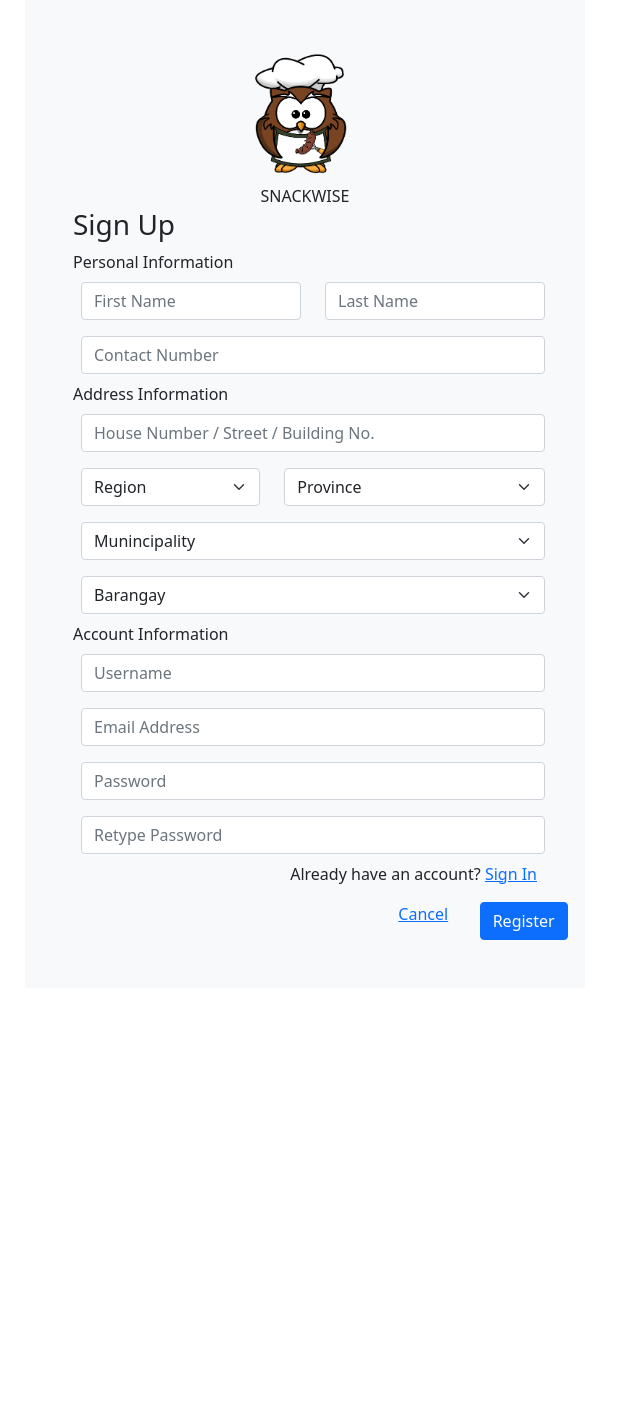
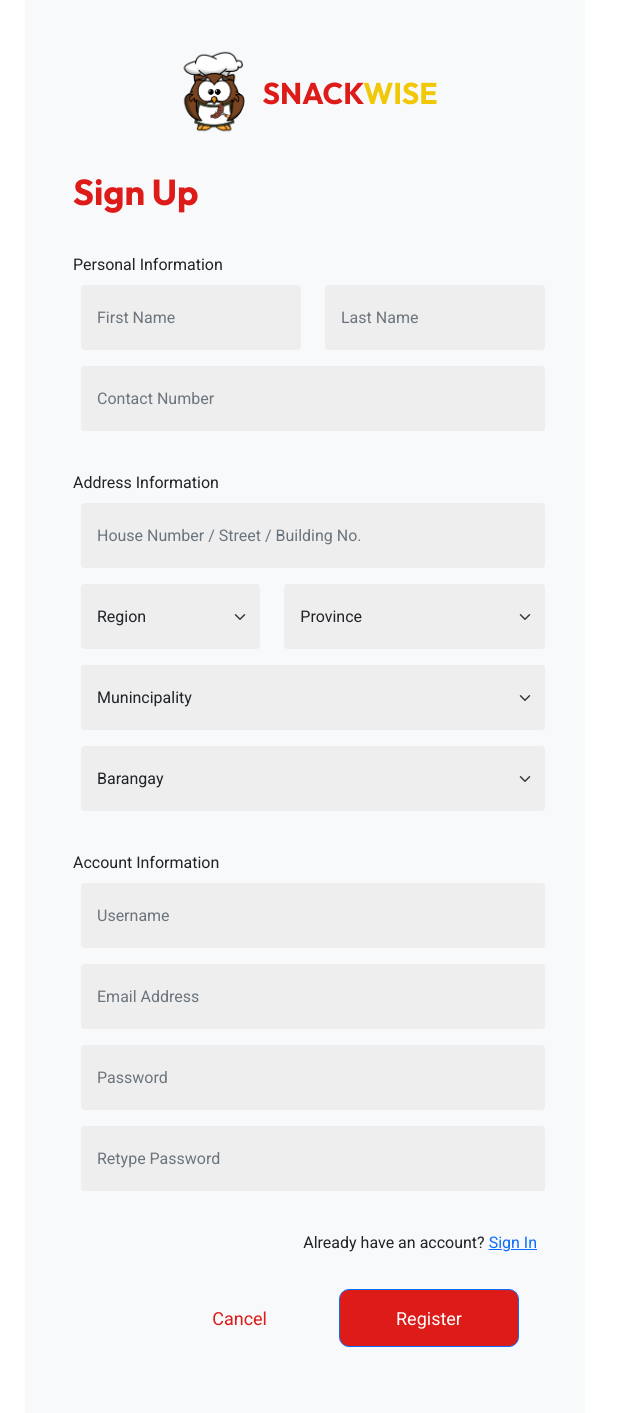
Before and after one commit to darwannn/snackwise-ordering-system, a PHP site: page /account/register.php in a window 1280 px wide. Shown: the whole page, without its empty margins (335-975 px from the left). Before the commit the page ends 940 px from the top, so only its background shows below. Run offline with PHP 8.4, Linux system fonts and the light colour scheme.

Commit message:
Design Applied to Signup Page
+ Added Snackwise logo at top of the forms (Registration and Login Page)

```diff
--- a/public_html/account/register.php
+++ b/public_html/account/register.php
@@ -6,6 +6,11 @@
     <meta http-equiv="X-UA-Compatible" content="IE=edge">
     <meta name="viewport" content="width=device-width, initial-scale=1.0">
     <title>Register | Snackwise</title>
+
+    <!-- FONT LINKS -->
+    <link rel="preconnect" href="https://fonts.googleapis.com">
+    <link rel="preconnect" href="https://fonts.gstatic.com" crossorigin>
+    <link href="https://fonts.googleapis.com/css2?family=Outfit:wght@400;700&family=Roboto:ital,wght@0,400;0,700;1,400;1,700&display=swap" rel="stylesheet">
 
     <!-- BOOTSTRAP CSS -->
     <link href="https://cdn.jsdelivr.net/npm/bootstrap@5.0.2/dist/css/bootstrap.min.css" rel="stylesheet" integrity="sha384-EVSTQN3/azprG1Anm3QDgpJLIm9Nao0Yz1ztcQTwFspd3yD65VohhpuuCOmLASjC" crossorigin="anonymous">
@@ -24,14 +29,18 @@ Pwede mo tanggalin yung mga tabel na tags.
     <div class="parent-container">
 
         <div class="container bg-light p-5 form-container">
-            <div class="row snackwise-label">
-                <img src="../img/penguin.png" class="snackwise-icon" alt="Snackwise Logo">
-                <span class="text-center snackwise-text">SNACKWISE</span>
+            <div class="snackwise-label">
+                <div class="brand-icon">
+                    <img src="../img/penguin.png" class="snackwise-icon" alt="Snackwise Logo">
+                </div>
+                <div class="brand-name">
+                    <span class="red">SNACK<span class="yellow">WISE</span></span>
+                </div>
             </div>
             <form id="account_form" method="POST">
 
                 <div class="row">
-                    <div class="col">
+                    <div class="col form-header">
                         <h3>Sign Up</h3>
                     </div>
                 </div>
@@ -39,7 +48,7 @@ Pwede mo tanggalin yung mga tabel na tags.
                     <span id="success_message"></span>
                     <span id="error_message"></span>
                 </div>
-                <section class="personal_information_sec">
+                <section class="personal-information-sec input section">
                     <div class="row">
                         <span>Personal Information</span>
                     </div>
@@ -65,7 +74,7 @@ Pwede mo tanggalin yung mga tabel na tags.
                     </div>
                 </section>
 
-                <section class="address_information_sec">
+                <section class="address-information-sec input-section">
                     <div class="row">
                         <span>Address Information</span>
                     </div>
@@ -111,7 +120,7 @@ Pwede mo tanggalin yung mga tabel na tags.
                     </div>
                 </section>
 
-                <section class="account_information_sec">
+                <section class="account-information-sec input-section">
                     <div class="row">
                         <span>Account Information</span>
                     </div>
@@ -153,12 +162,11 @@ Pwede mo tanggalin yung mga tabel na tags.
                         <p class="text-end">Already have an account? <a href="../account/login.php">Sign In</a></p>
                     </div>
                 </div>
-                <div class="row justify-content-end">
-                    <div class="col-md-2 col-3">
-                        <a href="index.html">Cancel</a>
+                <div class="form-end-btn">
+                    <div class="">
+                        <a href="index.html" id="cancel">Cancel</a>
                     </div>
-                    <div class="col-md-2 col-3">
-
+                    <div class="">
                         <button type="button" id="register" class="btn btn-primary"> Register</button>
                     </div>
 
--- a/public_html/css/register.css
+++ b/public_html/css/register.css
@@ -1,15 +1,96 @@
+body {
+    font-family: 'Roboto', sans-serif;
+}
+
 .address_option {
     display: none;
     opacity: 0;
 }
 
+.snackwise-label {
+    display: flex;
+    flex-direction: row;
+    justify-content: center;
+    align-items: center;
+}
+
 .snackwise-label img{
-    width: 10em;
+    width: 3em;
     margin: 0 auto;
 }
+
+.snackwise-label{
+    font-family: 'Outfit', sans-serif;
+    font-weight: bold;
+    font-size: 30px;
+}
+
+.brand-name .red {
+    color: #DD1C1A;
+}
+
+.brand-name .yellow {
+    color: #F0C808;
+}
+
+.form-header {
+    margin: 2em 0;
+}
+
+.form-header h3 {
+    font-family: 'Outfit', sans-serif;
+    font-weight: bold;
+    font-size: 36px;
+    color: #DD1C1A;
+}
+
+.input-section {
+    margin: 2em 0;
+}
+
+.form-group input[type="text"], input[type="password"], input[type="text"] {
+    border: none;
+    background-color: #eeeeee;
+    height: 65px;
+    margin: 1em 0;
+    padding: 1em;
+}
+
+.form-select {
+    border: none;
+    background-color: #eeeeee;
+    height: 65px;
+    margin: 1em 0;
+    padding: 1em;
+}
+
+.form-end-btn {
+    display: flex;
+    flex-direction: row;
+    justify-content: flex-end;
+    align-items: center;
+}
+
+#register {
+    border-radius: 10px;
+    font-size: 18px;
+    padding: .8em 0;
+    margin: 1em ;
+    background-color: #DD1C1A;
+    width: 10em;
+}
+
+#cancel {
+    margin: 0 3em;
+    color: #DD1C1A;
+    font-size: 18px;
+    text-decoration: none;
+}
+
 @media (min-width: 768px) {
 
     .form-container {
         width: 35em;
     }
+
 }
```
Also changed, not shown: public_html/account/login.php (+8 -0 lines), public_html/css/login.css (+27 -1 lines).
